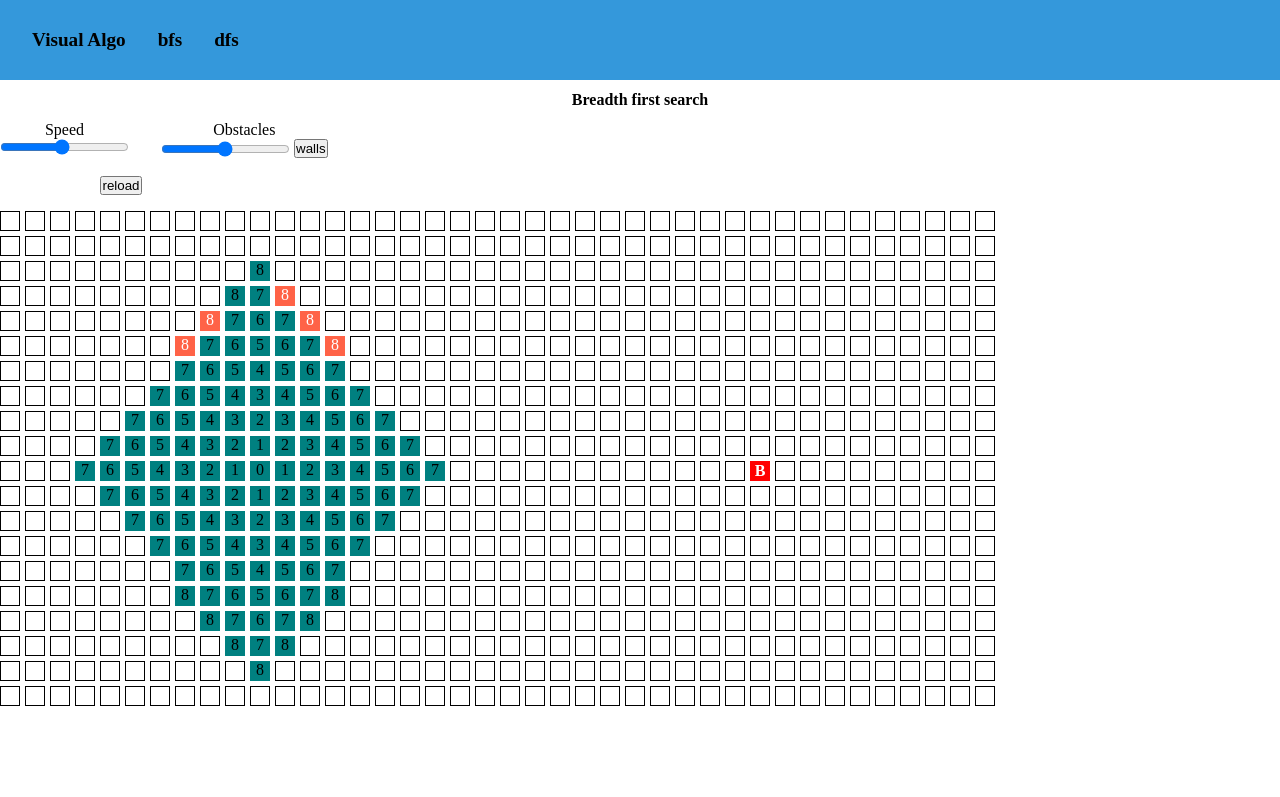
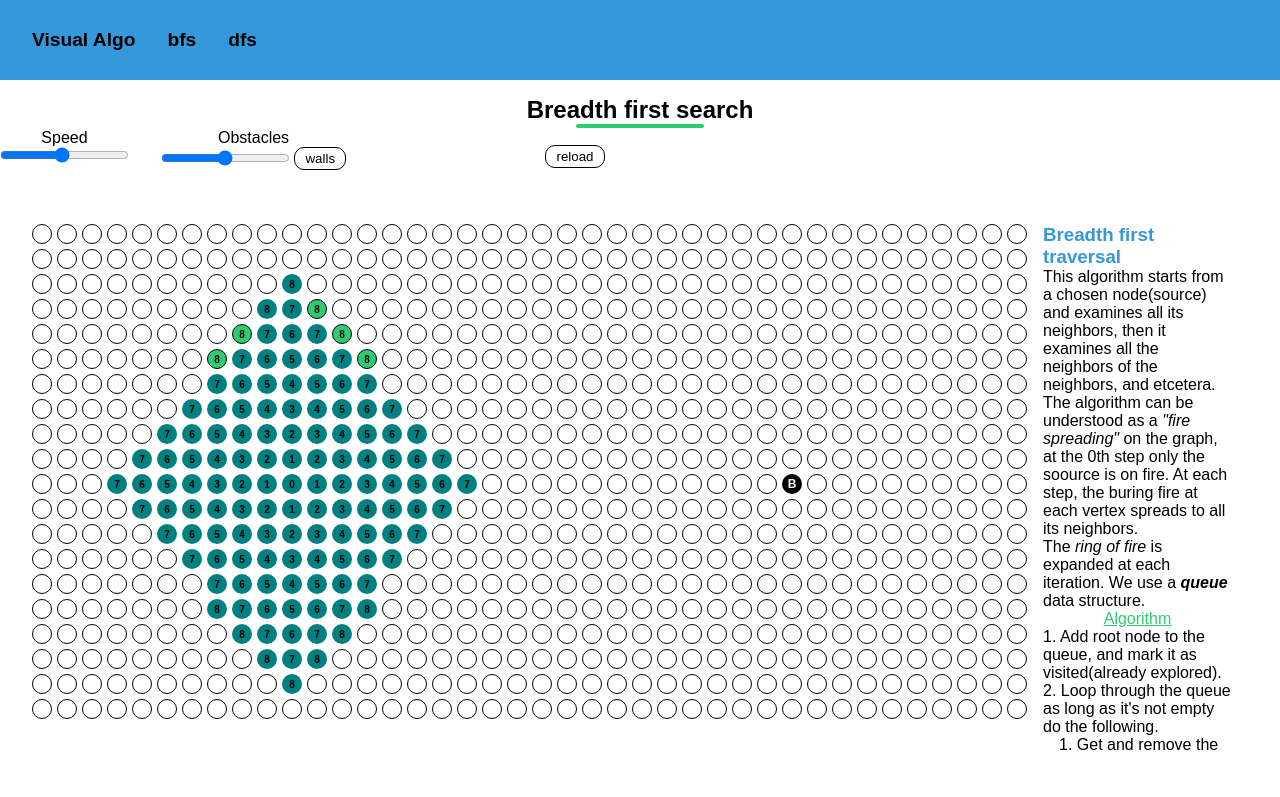
Before and after one commit to OpenGenus/visual, a plain HTML site: page Pages/bfs.html in a window 1280 px wide. Both pictures are taken after a click on the button "start". Shown: the top 797 px of the page. Drawn offline with Linux system fonts and the light colour scheme; a web font is replaced by a local one.

Commit message:
page styling

```diff
--- a/Pages/bfs.html
+++ b/Pages/bfs.html
@@ -8,6 +8,10 @@
 		<meta name="keywords" content="breadth first search, breadth first algorithm, path finding, graph algorithms, graphs, algorithms, visualization, visual">
 		<meta name="author" content="lumunge">
 		<link rel="stylesheet" href="../Styles/index.css" />
+		<link rel="stylesheet" href="../Styles/pathfinding.css">
+		<link rel="preconnect" href="https://fonts.googleapis.com">
+<link rel="preconnect" href="https://fonts.gstatic.com" crossorigin>
+<link href="https://fonts.googleapis.com/css2?family=M+PLUS+1+Code:wght@500&display=swap" rel="stylesheet">
 		<title>Breadth first search path finding algorithm.</title>
 	</head>
 	<body>
@@ -18,7 +22,8 @@
 		</nav>
 		<header>
 			<div class="heading">
-				<h4 class="algorithm bfs">Breadth first search</h4>
+				<h2 class="algorithm bfs">Breadth first search</h2>
+				<hr>
 			</div>
 			<div class="controlsContainer">
 				<div class="visualControls">
@@ -42,8 +47,13 @@
 								class="obstacleSlider"
 							/>
 							&nbsp;
-							<button class="setWalls">walls</button>
+							<button class="setWalls btn">walls</button>
 						</div>
+					</div>
+					<div class="controlBtns">
+						<button class="start btn">start</button>
+						<button class="clearPath btn">clear path</button>
+						<button class="reset btn">reload</button>
 					</div>
 				</div>
 				<!-- not displayed -->
@@ -64,18 +74,12 @@
 			</div>
 		</header>
 		<main>
-			<div class="controlBtns">
-				<button class="start">start</button>
-				<button class="clearPath">clear path</button>
-				<button class="reset">reload</button>
-			</div>
 			<div class="visualizationContainer">
 				<div id="gridContainer"></div>
 				<div class="algoInfo">
 					<div>
 						<div class="heading">
-						<p class="title">Breadth first search</p>
-						<hr>
+						<h3 class="title">Breadth first traversal</h3>
 					</div>
 						This algorithm starts from a chosen node(source) and examines
 						all its neighbors, then it examines all the neighbors of
@@ -109,7 +113,7 @@
 								2. Check if it's the destination node, If so, then
 								return and terminate.
 							</p>
-							<p class="nest3">
+							<p class="nest2">
 								3. Otherwise, push it to the queue.
 							</p>
 							<p>
@@ -118,7 +122,7 @@
 						</div>
 						<div>
 							<p class="subtitle">Computational complexity</p>
-							This algorithm takes <b>O(V + E)</b> where V is the number of
+							This algorithm takes <b><em>O(V + E)</em></b> where V is the number of
 							vertices and E is the number of edges.
 						</div>
 						<div class="applications">
@@ -133,6 +137,9 @@
 								<li>spotting connected components</li>
 							</ul>
 						</div>
+						<div class="reference">
+							<a href="https://iq.opengenus.org/bfs-graph-traversal/">reference</a>
+						</div>
 					</div>
 				</div>
 			</div>
--- a/Pages/dfs.html
+++ b/Pages/dfs.html
@@ -8,6 +8,10 @@
 		<meta name="keywords" content="depth first search, depth first algorithm, path finding, graph algorithms, graphs, algorithms, visualization, visual">
 		<meta name="author" content="lumunge">
 		<link rel="stylesheet" href="../Styles/index.css" />
+		<link rel="stylesheet" href="../Styles/pathfinding.css">
+		<link rel="preconnect" href="https://fonts.googleapis.com">
+<link rel="preconnect" href="https://fonts.gstatic.com" crossorigin>
+<link href="https://fonts.googleapis.com/css2?family=M+PLUS+1+Code:wght@500&display=swap" rel="stylesheet">
 		<title>Depth first search path finding algorithm.</title>
 	</head>
 	<body>
@@ -18,7 +22,8 @@
 		</nav>
 		<header>
 			<div class="heading">
-				<h4 class="algorithm dfs">Depth first search</h4>
+				<h2 class="algorithm dfs">Depth first search</h2>
+				<hr>
 			</div>
 			<div class="controlsContainer">
 				<div class="visualControls">
@@ -42,11 +47,16 @@
 								class="obstacleSlider"
 							/>
 							&nbsp;
-							<button class="setWalls">walls</button>
+							<button class="setWalls btn">walls</button>
 						</div>
 					</div>
+					<div class="controlBtns">
+						<button class="start btn">start</button>
+						<button class="clearPath btn">clear path</button>
+						<button class="reset btn">reload</button>
+					</div>
 				</div>
-
+				<!-- not displayed -->
 				<div class="controls">
 					<div class="algorithms">
 						<select name="" class="algo">
@@ -64,17 +74,12 @@
 			</div>
 		</header>
 		<main>
-			<div class="controlBtns">
-				<button class="start">start</button>
-				<button class="clearPath">clear path</button>
-				<button class="reset">reload</button>
-			</div>
 			<div class="visualizationContainer">
 				<div id="gridContainer"></div>
 				<div class="algoInfo">
 					<div>
 						<div class="heading">
-						<p class="title">Depth first search</p>
+						<h3 class="title">Depth first traversal.</h3>
 					</div>
 						<p>
 							This algorithm starts its search at the root and
@@ -126,7 +131,7 @@
 						</div>
 						<div>
 							<p class="subtitle">Computational complexity</p>
-							This algorithm takes <b>O(V + E)</b> where v is the number of
+							This algorithm takes <b><em>O(V + E)</em></b> where v is the number of
 							vertices and e is the number of edges.
 						</div>
 						<div>
@@ -142,6 +147,9 @@
 								<li>detecting cycles in a graph.</li>
 							</ul>
 						</div>
+						<div class="reference">
+							<a href="https://iq.opengenus.org/bfs-graph-traversal/">reference</a>
+						</div>
 					</div>
 				</div>
 			</div>
--- a/Styles/index.css
+++ b/Styles/index.css
@@ -3,8 +3,14 @@
 	padding: 0;
 	box-sizing: border-box;
 }
+body {
+	font-family: "M PLUS 1 Code", sans-serif;
+}
 /* navbar styling */
 nav {
+	position: fixed;
+	top: 0;
+	width: 100%;
 	background-color: #3498db;
 	height: 10vh;
 	display: flex;
@@ -27,14 +33,54 @@ header {
 	flex-direction: column;
 	text-align: center;
 	height: 10vh;
+	margin-top: 6rem;
 }
 
 .heading {
 	height: 50%;
 	display: flex;
-	justify-content: center;
+	flex-direction: column;
+	/* justify-content: center;*/
 	align-items: center;
 }
+.heading hr {
+	background-color: #2ecc71;
+	width: 10%;
+	height: 4px;
+	border-radius: 20px;
+	border: none;
+}
+/* visual container styling */
+.visualizationContainer {
+	display: flex;
+	flex-direction: row;
+	margin: 0 2rem;
+}
+.algoInfo {
+	margin-top: 3rem;
+	height: 66vh;
+	overflow-y: scroll;
+	padding: 0 1rem;
+}
+.title {
+	color: #3498db;
+}
+.subtitle {
+	color: #2ecc71;
+	text-align: center;
+	text-decoration: underline;
+}
+.nest1 {
+	padding-left: 1rem;
+}
+.reference a {
+	color: #2ecc71;
+}
+.nest2 {
+	padding-left: 2rem;
+}
+/* end visual container styling */
+/* controls styling */
 .controlsContainer {
 	display: flex;
 	align-items: center;
@@ -47,71 +93,25 @@ header {
 .visualControls {
 	display: flex;
 }
-.obstacles {
-	margin-left: 2rem;
+.controlBtns {
+	padding-left: 4rem;
+	/* position: relative;
+	left: -7rem; */
 }
-.obstaclesElements {
-	display: flex;
-	align-items: center;
+.start {
+	background-color: #2ecc71 !important;
+	border: none !important;
 }
-.controlBtns {
-	margin: 1rem 0;
+.btn {
+	padding: 3px 10px;
+	background-color: transparent;
+	border: 1px solid #000;
+	border-radius: 10px;
 }
-#gridContainer {
-	height: 80vh;
-	display: grid;
-	grid-template-rows: repeat(20, 20px);
-	grid-template-columns: repeat(40, 20px);
-	grid-row-gap: 5px;
-	grid-column-gap: 5px;
-	/* border: 1px solid red; */
-	margin: 0 auto;
-}
-.beforeStart {
-	border: 1px solid #000;
-	background: transparent;
-	text-align: center;
-	display: flex;
-	align-items: center;
-	justify-content: center;
+.btn:hover {
 	cursor: pointer;
 }
-/* start and end node styling */
-.pathNode {
-	background: red;
-	color: #fff;
-	font-weight: bolder;
+.footer {
 	text-align: center;
-	display: flex;
-	justify-content: center;
-	align-items: center;
+	margin: 3rem 0;
 }
-/* wall styling */
-.wall {
-	background-color: #333;
-	color: blue;
-	text-align: center;
-	display: flex;
-	justify-content: center;
-	align-items: center;
-	/* border: none; */
-}
-.setWalls {
-	cursor: pointer;
-}
-
-/* path styling */
-.pathColor {
-	background: teal;
-	color: black;
-	text-align: center;
-	display: flex;
-	justify-content: center;
-}
-.chosenPath {
-	background: tomato;
-	color: white;
-	text-align: center;
-	display: flex;
-	justify-content: center;
-}
--- /dev/null
+++ b/Styles/pathfinding.css
@@ -0,0 +1,81 @@
+body {
+	font-family: "M PLUS 1 Code", sans-serif;
+}
+.obstacles {
+	margin-left: 2rem;
+}
+.obstaclesElements {
+	display: flex;
+	align-items: center;
+}
+.controlBtns {
+	margin: 1rem 0;
+}
+#gridContainer {
+	display: grid;
+	grid-template-rows: repeat(20, 20px);
+	grid-template-columns: repeat(40, 20px);
+	grid-row-gap: 5px;
+	grid-column-gap: 5px;
+	margin-top: 3rem;
+}
+.beforeStart {
+	border: 1px solid #000;
+	background: transparent;
+	text-align: center;
+	display: flex;
+	align-items: center;
+	justify-content: center;
+	cursor: pointer;
+	border-radius: 50%;
+}
+/* start and end node styling */
+.pathNode {
+	background: #000;
+	color: #fff;
+	font-weight: bolder;
+	text-align: center;
+	display: flex;
+	justify-content: center;
+	align-items: center;
+	border-radius: 50%;
+	font-size: 12px;
+}
+/* wall styling */
+.wall {
+	background-color: #e74c3c;
+	color: blue;
+	text-align: center;
+	display: flex;
+	justify-content: center;
+	align-items: center;
+	/* border: none; */
+}
+.setWalls {
+	cursor: pointer;
+}
+
+/* path styling */
+.pathColor {
+	background: teal;
+	color: black;
+	text-align: center;
+	display: flex;
+	justify-content: center;
+	align-items: center;
+	border-radius: 50%;
+	font-size: 10px;
+	font-weight: bold;
+}
+.chosenPath {
+	background: #2ecc71;
+	color: #000;
+	text-align: center;
+	display: flex;
+	justify-content: center;
+	align-items: center;
+	border-radius: 50%;
+	border: 1px solid #000;
+	font-size: 10px;
+	font-weight: bold;
+}
```
Also changed, not shown: index.html (+6 -0 lines).
